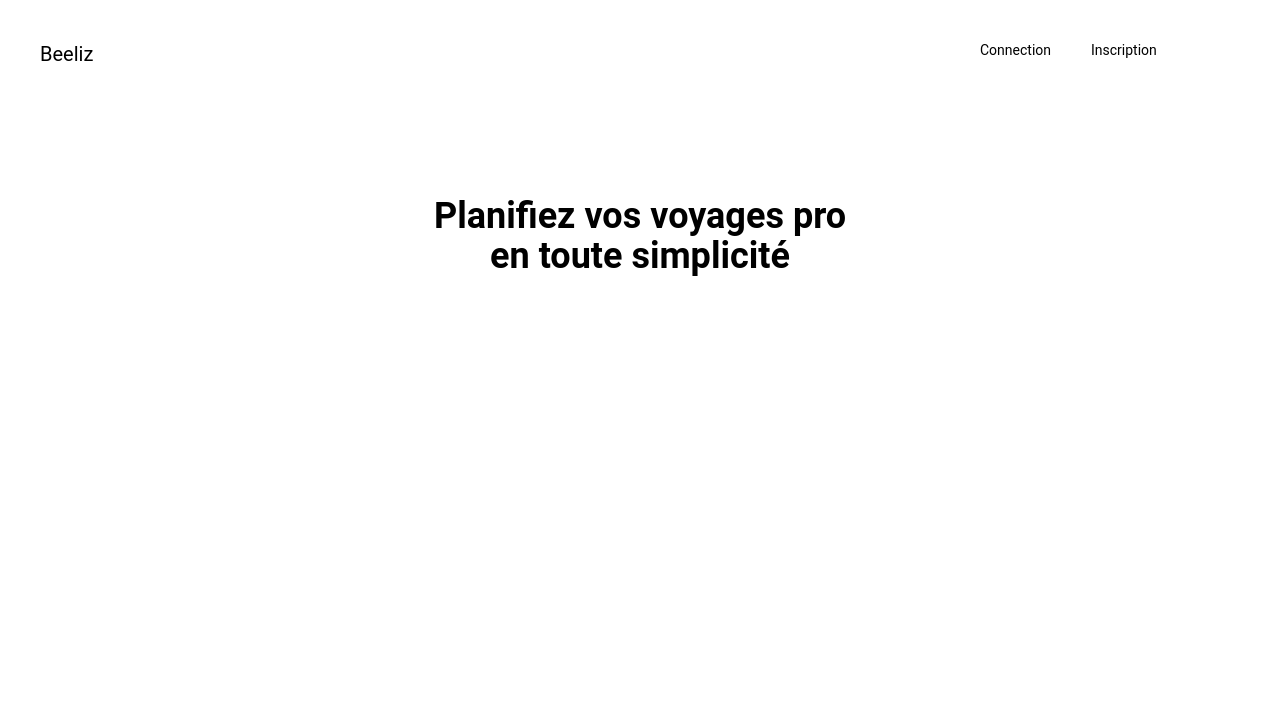
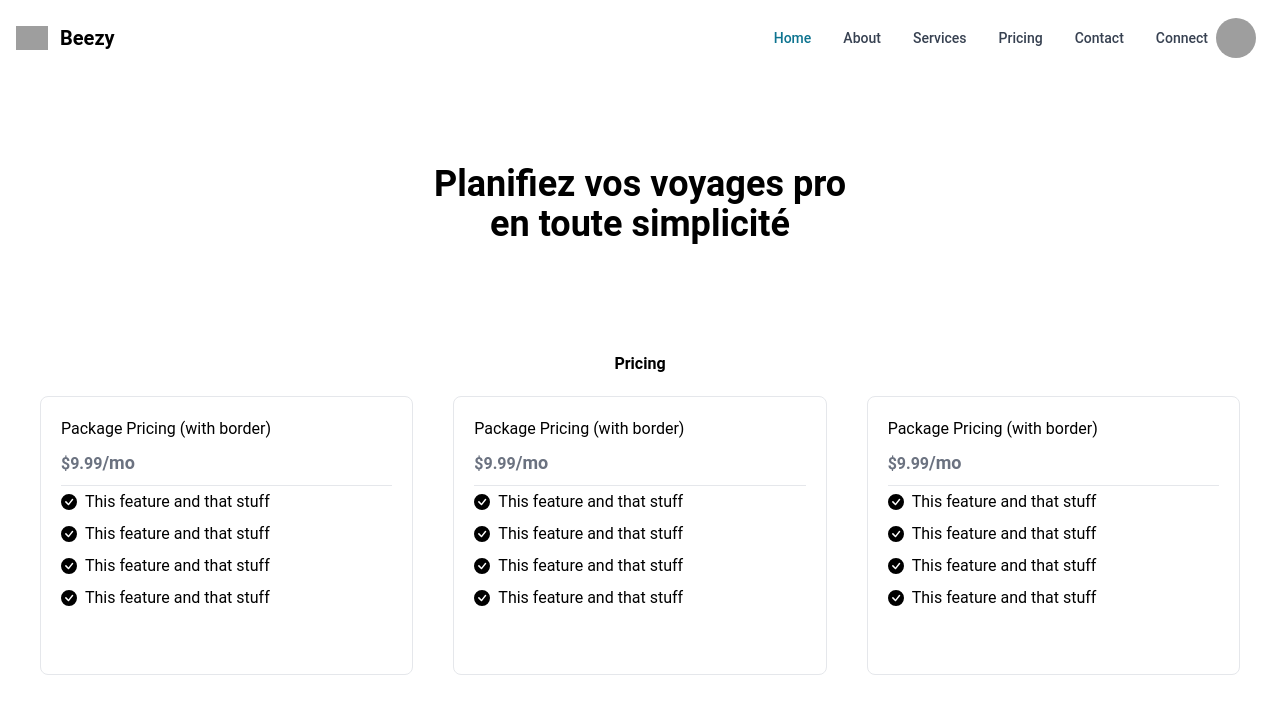
Before and after one commit to ericdjavid/Beezy, a Next.js app: page / in a window 1280 px wide. Shown: the top 714 px of the page. Built offline with nearby package versions, Linux system fonts and the light colour scheme; grey boxes are pictures that could not be loaded.

Commit message:
add flowbite, pricing, connect page

```diff
--- /dev/null
+++ b/components/Navbar/Navbar.tsx
@@ -0,0 +1,83 @@
+import React from 'react'
+// import Link from 'next/link'
+import { Avatar, Dropdown, Navbar } from "flowbite-react";
+import Image from 'next/image';
+
+
+export default function TheNavbar() {
+    return (
+        <Navbar
+            fluid={true}
+            rounded={true}
+        >
+            <Navbar.Brand href="/">
+                <img
+                    src="https://flowbite.com/docs/images/logo.svg"
+                    className="mr-3 h-6 sm:h-9"
+                    alt="Flowbite Logo"
+                />
+                <span className="self-center whitespace-nowrap text-xl font-semibold dark:text-white">
+                    Beezy
+                </span>
+            </Navbar.Brand>
+            <div className='flex justify-center align-middle items-center rounded-full p-2 gap-2'>
+            <Navbar.Collapse>
+                <Navbar.Link
+                    href="/navbars"
+                    active={true}
+                    >
+                    Home
+                </Navbar.Link>
+                <Navbar.Link href="/navbars">
+                    About
+                </Navbar.Link>
+                <Navbar.Link href="/navbars">
+                    Services
+                </Navbar.Link>
+                <Navbar.Link href="/navbars">
+                    Pricing
+                </Navbar.Link>
+                <Navbar.Link href="/navbars">
+                    Contact
+                </Navbar.Link>
+                <Navbar.Link href="/connect">
+                    Connect
+                </Navbar.Link>
+                            </Navbar.Collapse>
+
+                        <div className="flex ml-4">
+                <Dropdown
+                    arrowIcon={false}
+                    inline={true}
+                    label={<Avatar alt="User settings" img="https://flowbite.com/docs/images/people/profile-picture-5.jpg" rounded={true} />}
+                    >
+                    <Dropdown.Header>
+                        <span className="block text-sm">
+                            Bonnie Green
+                        </span>
+                        <span className="block truncate text-sm font-medium">
+                            name@flowbite.com
+                        </span>
+                    </Dropdown.Header>
+                    <Dropdown.Item>
+                        Dashboard
+                    </Dropdown.Item>
+                    <Dropdown.Item>
+                        Settings
+                    </Dropdown.Item>
+                    <Dropdown.Item>
+                        Earnings
+                    </Dropdown.Item>
+                    <Dropdown.Divider />
+                    <Dropdown.Item>
+                        Sign out
+                    </Dropdown.Item>
+                </Dropdown>
+
+                    </div>
+                        </div>
+                <Navbar.Toggle />
+
+        </Navbar>
+    )
+}
--- /dev/null
+++ b/components/Navbar/alert.tsx
@@ -0,0 +1,5 @@
+import { Alert } from "flowbite-react";
+
+export default function MyAlert() {
+  return <Alert color="info">Alert!</Alert>;
+}
--- /dev/null
+++ b/components/Pay.tsx
@@ -0,0 +1,15 @@
+import React from 'react'
+import PriceBox from './PriceBox'
+
+export default function Pay() {
+  return (
+    <div className='w-full h-full p-5 m-5'>
+        <h1 className='text-center text-3xl font-semibold'>Pricing</h1>
+<div className="container mx-auto flex flex-wrap items-center justify-center">
+ <PriceBox/>
+ <PriceBox/>
+ <PriceBox/>
+</div>
+    </div>
+  )
+}
--- /dev/null
+++ b/components/PriceBox.tsx
@@ -0,0 +1,27 @@
+import React from 'react'
+
+export default function PriceBox() {
+  return (
+  <div className="lg:w-1/3 md:w-1/2 p-5 w-1/3">
+        <div className="p-5 rounded-lg border border-gray-200 bg-white">
+            <h4> Package Pricing (with border) </h4>
+            <h5 className="text-5xl font-bold py-2 text-gray-500"> $9.99<small className="text-lg">/mo</small></h5>
+            <hr/>
+            <div className="my-4 flex flex-col text-base items-center">
+                <p className="flex items-center w-full my-1"><svg className="mr-2 text-blue-500" xmlns="http://www.w3.org/2000/svg" width="16" height="16" fill="currentColor" >
+                        <path d="M16 8A8 8 0 1 1 0 8a8 8 0 0 1 16 0zm-3.97-3.03a.75.75 0 0 0-1.08.022L7.477 9.417 5.384 7.323a.75.75 0 0 0-1.06 1.06L6.97 11.03a.75.75 0 0 0 1.079-.02l3.992-4.99a.75.75 0 0 0-.01-1.05z"></path>
+                    </svg> This feature and that stuff </p>
+                <p className="flex items-center w-full my-1"><svg className="mr-2 text-blue-500" xmlns="http://www.w3.org/2000/svg" width="16" height="16" fill="currentColor" >
+                        <path d="M16 8A8 8 0 1 1 0 8a8 8 0 0 1 16 0zm-3.97-3.03a.75.75 0 0 0-1.08.022L7.477 9.417 5.384 7.323a.75.75 0 0 0-1.06 1.06L6.97 11.03a.75.75 0 0 0 1.079-.02l3.992-4.99a.75.75 0 0 0-.01-1.05z"></path>
+                    </svg> This feature and that stuff </p>
+                <p className="flex items-center w-full my-1"><svg className="mr-2 text-blue-500" xmlns="http://www.w3.org/2000/svg" width="16" height="16" fill="currentColor" >
+                        <path d="M16 8A8 8 0 1 1 0 8a8 8 0 0 1 16 0zm-3.97-3.03a.75.75 0 0 0-1.08.022L7.477 9.417 5.384 7.323a.75.75 0 0 0-1.06 1.06L6.97 11.03a.75.75 0 0 0 1.079-.02l3.992-4.99a.75.75 0 0 0-.01-1.05z"></path>
+                    </svg> This feature and that stuff </p>
+                <p className="flex items-center w-full my-1"><svg className="mr-2 text-blue-500" xmlns="http://www.w3.org/2000/svg" width="16" height="16" fill="currentColor" >
+                        <path d="M16 8A8 8 0 1 1 0 8a8 8 0 0 1 16 0zm-3.97-3.03a.75.75 0 0 0-1.08.022L7.477 9.417 5.384 7.323a.75.75 0 0 0-1.06 1.06L6.97 11.03a.75.75 0 0 0 1.079-.02l3.992-4.99a.75.75 0 0 0-.01-1.05z"></path>
+                    </svg> This feature and that stuff </p>
+            </div><button className="my-4 px-4 py-2 block w-full text-white bg-blue-500 hover:bg-blue-700 rounded"> Purchase </button>
+        </div>
+    </div>
+  )
+}
--- a/package.json
+++ b/package.json
@@ -15,6 +15,8 @@
     "@types/react-dom": "18.0.10",
     "eslint": "8.31.0",
     "eslint-config-next": "13.1.1",
+    "flowbite": "^1.6.2",
+    "flowbite-react": "^0.3.7",
     "next": "13.1.1",
     "react": "18.2.0",
     "react-dom": "18.2.0",
--- a/pages/index.tsx
+++ b/pages/index.tsx
@@ -3,13 +3,17 @@ import Image from 'next/image'
 import { Inter } from '@next/font/google'
 import styles from '../styles/Home.module.css'
 import Link from 'next/link'
+import Navbar from '../components/Navbar/Navbar'
+import { Alert } from 'flowbite-react'
+import MyAlert from '../components/Navbar/alert'
+import Pay from '../components/Pay'
 
 const inter = Inter({ subsets: ['latin'] })
 
 export default function Home() {
   return (
     <>
-      <div className='bg-white dark:bg-slate-800 flex text-xl p-10 '>
+      {/* <div className='bg-white dark:bg-slate-800 flex text-xl p-10 '>
 
     <h1 className='basis-1/4'>Beeliz</h1>
         <div className='basis-2/4'></div>
@@ -25,16 +29,17 @@ export default function Home() {
             Inscription
           </Link>
         </div>
-      </div>
+      </div> */}
+      <Navbar/>
       <div className="container min-w-full h-64 bg m-auto p-5 flex justify-center align-middle">
         <div className='m-auto w-1/3'>
           <h1 className='text-center text-4xl font-semibold leading-10'>
             Planifiez vos voyages pro en toute simplicité
           </h1>
         </div>
-
         </div>
-
+       <Pay/>
+      {/* <MyAlert/> */}
     </>
   )
 }
--- a/styles/globals.css
+++ b/styles/globals.css
@@ -8,6 +8,16 @@ html, body, label {
   font-family: 'Roboto', sans-serif;
 }
 
+/* navigation
+ - show navigation always on the large screen devices with (min-width:1024)
+*/
+
+@media (min-width: 1024px) {
+  .top-navbar {
+    display: inline-flex !important;
+  }
+}
+
 /* .bg {
   background: radial-gradient(ellipse at top, #ffe865, transparent),
               radial-gradient(ellipse at bottom, #a29540, transparent);
--- a/tailwind.config.js
+++ b/tailwind.config.js
@@ -4,10 +4,13 @@
 module.exports = {
   darkMode: 'class',
   content: [
+    "./node_modules/flowbite-react/**/*.js",
     "./pages/**/*.{ts,tsx}",
     "./public/**/*.html",
   ],
-  plugins: [],
+  plugins: [
+    require("flowbite/plugin")
+  ],
   theme: {
     fontFamily: {
       'sans': ['ui-sans-serif', 'Robotto'],
```
Also changed, not shown: 1 other file (tests, documents, lock files or other folders).
